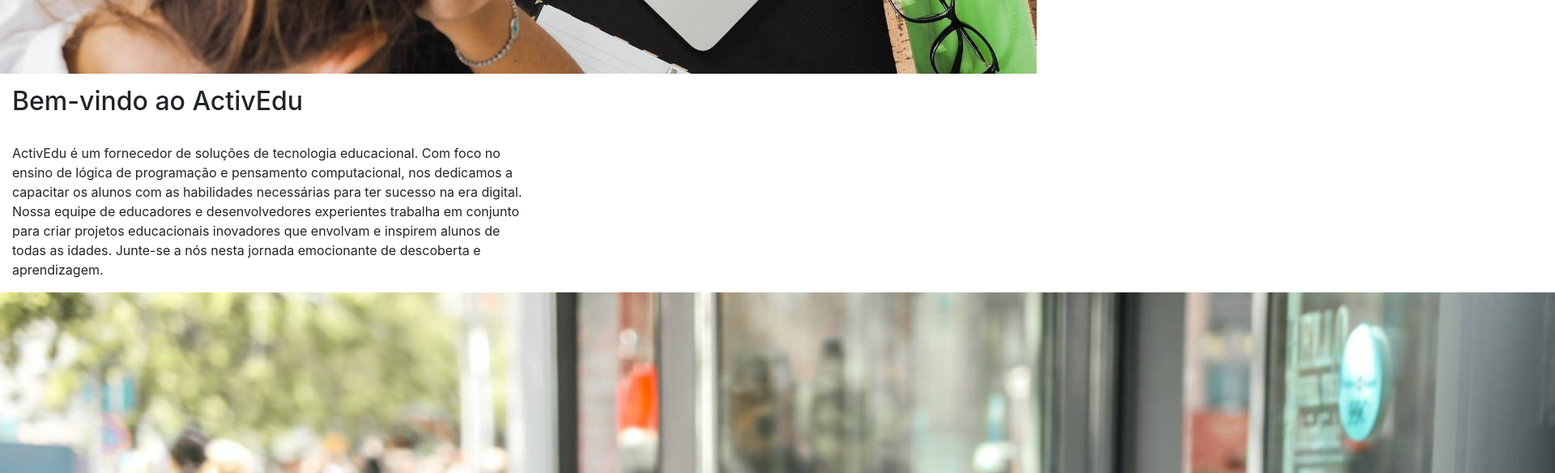
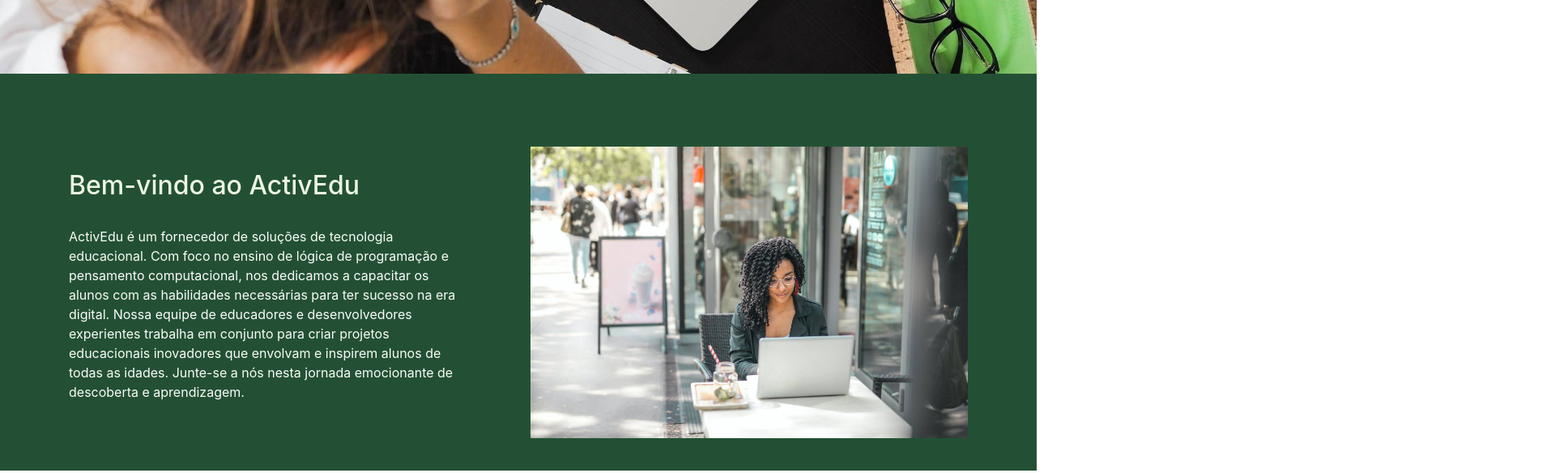
Before and after one commit to paulocsarlins/activedu, a plain HTML site: page index.html in a window 1280 px wide. Shown: the part 420-1004 px from the top of the page at 81% size, 1920 px wide, since content can reach past the window. Drawn offline with nearby package versions, Linux system fonts and the light colour scheme.

Commit message:
Ajustes na segunda seção card 2

```diff
--- a/css/css.css
+++ b/css/css.css
@@ -58,7 +58,31 @@
     padding-right: 20px; /* Ajusta o espaçamento à direita da barra de navegação recolhida */
 }
 
+.card-2{
+    background-color: #235034;
+}
+
+.card-2 h2{
+    color: #EDF7E2;
+}
+
+.card-2 p{
+    color: #FAFCF9;
+}
+
+.card-2 {
+    display: flex;
+    align-items: center;
+    padding: 40px;
+    padding-top: 90px;
+    justify-content: space-around;
+}
+
+.card-2 img{
+    width: 45%;
+    border-radius: 0.3%;
+}
+
 .texto-boas-vindas{
-    margin: 15px;
-    width: 50%;
+    width: 40%;
 }
```
